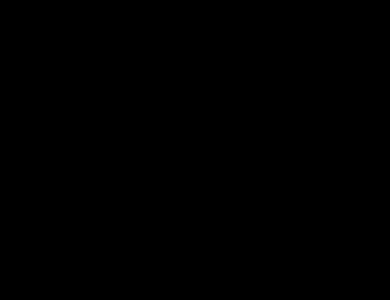
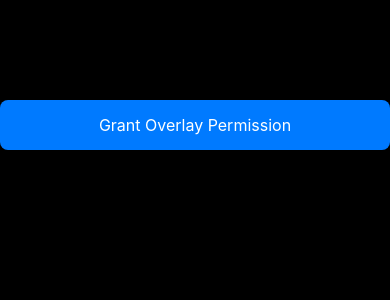
Before and after one commit to dustspeck/NAODE, a React Native app: screen / in a window 390 px wide. Shown: the top 300 px of the page. Built offline with nearby package versions, Linux system fonts and the light colour scheme.

Commit message:
add sample accessibility overlay on AOD

```diff
--- a/App.tsx
+++ b/App.tsx
@@ -1,14 +1,66 @@
-import React from 'react';
-import {ScrollView, StatusBar, View} from 'react-native';
+import React, {useEffect, useState} from 'react';
+import {
+  ScrollView,
+  StatusBar,
+  View,
+  NativeModules,
+  Platform,
+  TouchableOpacity,
+  Text,
+} from 'react-native';
+
+const {OverlayModule} = NativeModules;
 
 function App(): React.JSX.Element {
-  const safePadding = '5%';
+  const [hasPermission, setHasPermission] = useState(false);
+  const [isOverlayVisible, setIsOverlayVisible] = useState(false);
+
+  const checkPermission = async () => {
+    if (Platform.OS === 'android') {
+      const permission = await OverlayModule.checkAccessibilityPermission();
+      setHasPermission(permission);
+    }
+  };
+
+  const requestPermission = () => {
+    if (Platform.OS === 'android') {
+      OverlayModule.requestAccessibilityPermission();
+    }
+  };
+
+  const toggleOverlay = () => {
+    if (Platform.OS === 'android') {
+      OverlayModule.toggleOverlay();
+      setIsOverlayVisible(!isOverlayVisible);
+    }
+  };
+
+  useEffect(() => {
+    checkPermission();
+  }, []);
 
   return (
     <View style={{backgroundColor: '#000', flex: 1}}>
       <StatusBar barStyle={'light-content'} backgroundColor={'#000'} />
       <ScrollView style={{backgroundColor: '#000'}}>
-        <View style={{paddingRight: safePadding}}></View>
+        <View style={{marginTop: 100}}>
+          {!hasPermission ? (
+            <TouchableOpacity
+              onPress={requestPermission}
+              style={{
+                backgroundColor: '#007AFF',
+                padding: 15,
+                borderRadius: 8,
+                alignItems: 'center',
+              }}>
+              <Text style={{color: '#fff', fontSize: 16}}>
+                Grant Overlay Permission
+              </Text>
+            </TouchableOpacity>
+          ) : (
+            <View />
+          )}
+        </View>
       </ScrollView>
     </View>
   );
```
Also changed, not shown: 8 other files (tests, documents, lock files or other folders).
